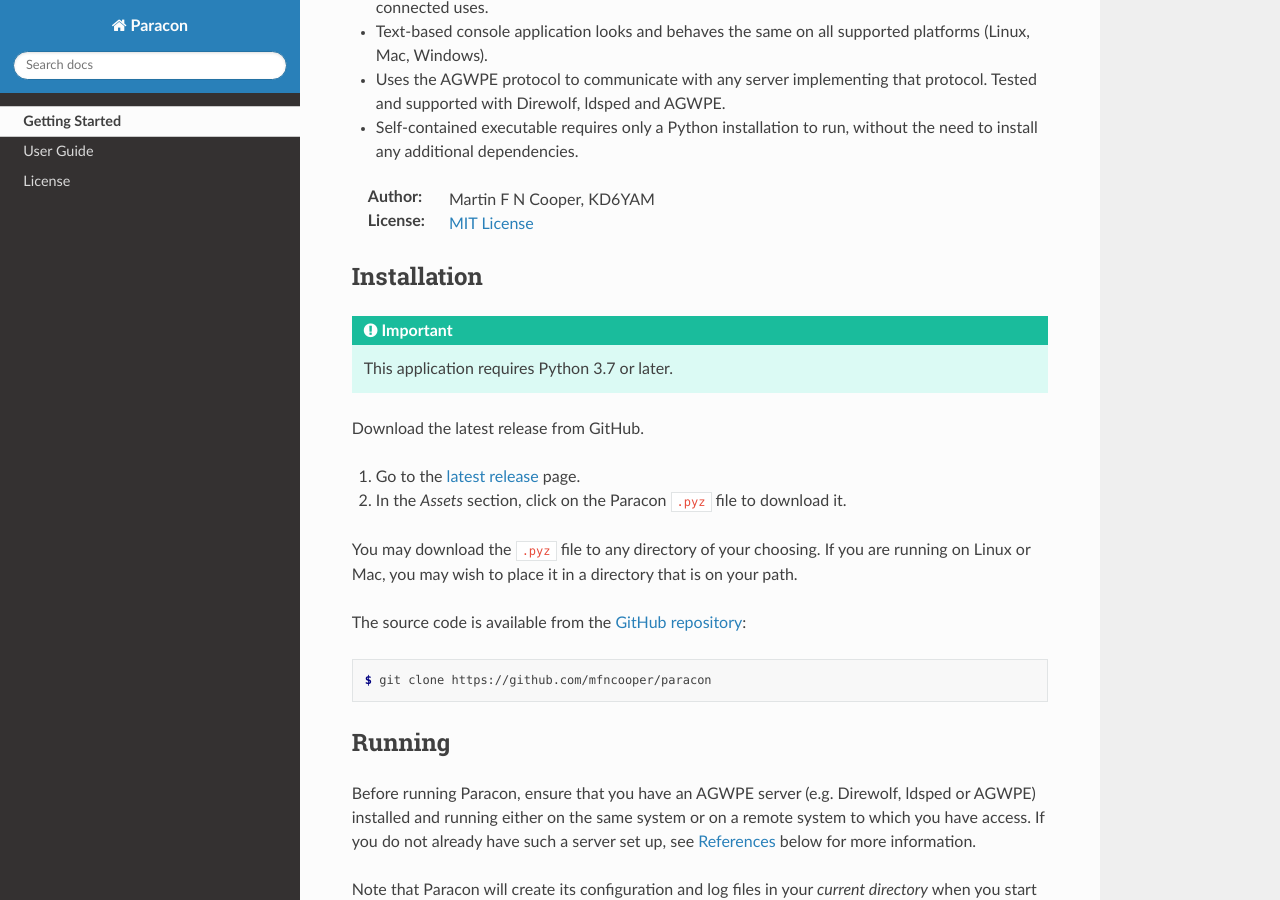
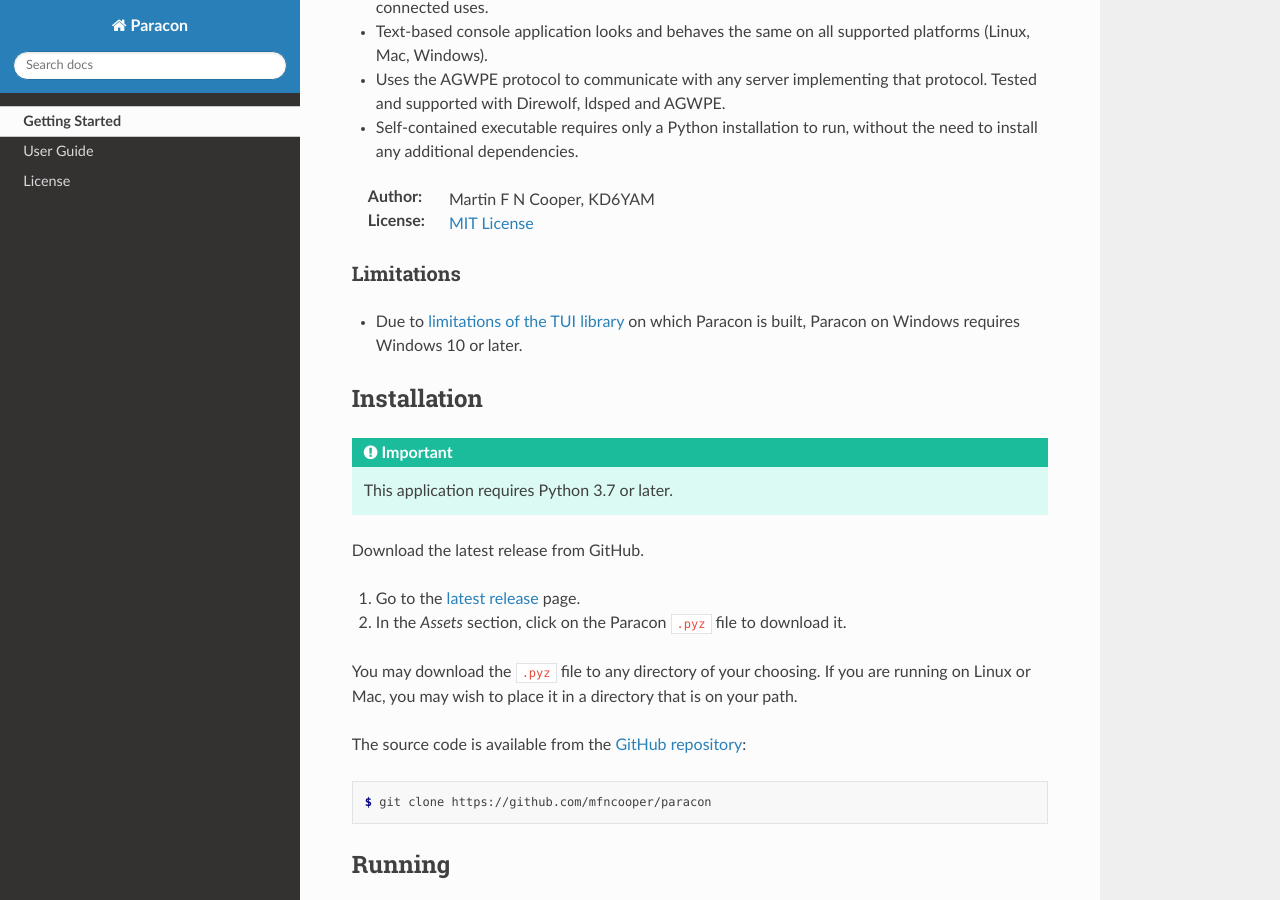
Before and after one commit to mfncooper/paracon, a Sphinx documentation site: the page built from docs/index.rst, in a window 1280 px wide and 900 px high, scrolled down 436 px. Built offline with Sphinx 7.4.7 and the Read the Docs theme 3.1.0, drawn with Linux system fonts in a browser that asks for light colours.

Commit message:
Document Windows requirement for Windows 10 or later
Closes #5

```diff
--- a/docs/index.rst
+++ b/docs/index.rst
@@ -24,6 +24,13 @@ Key features of Paracon include:
 
 :Author: Martin F N Cooper, KD6YAM
 :License: :doc:`MIT License <license>`
+
+Limitations
+~~~~~~~~~~~
+
+- Due to
+  `limitations of the TUI library <https://github.com/urwid/urwid?tab=readme-ov-file#windows-support-notes>`__
+  on which Paracon is built, Paracon on Windows requires Windows 10 or later.
 
 Installation
 ------------
```
Also changed, not shown: README.md (+6 -0 lines).
